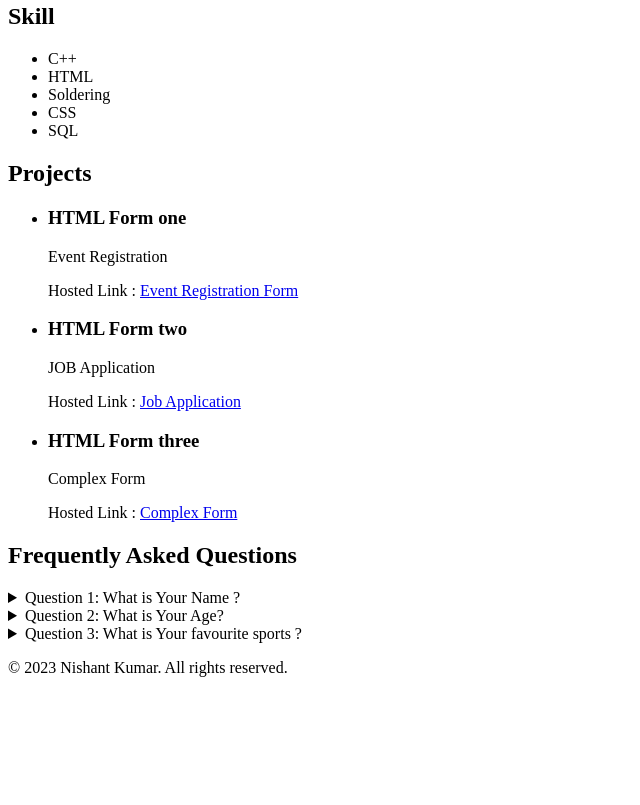
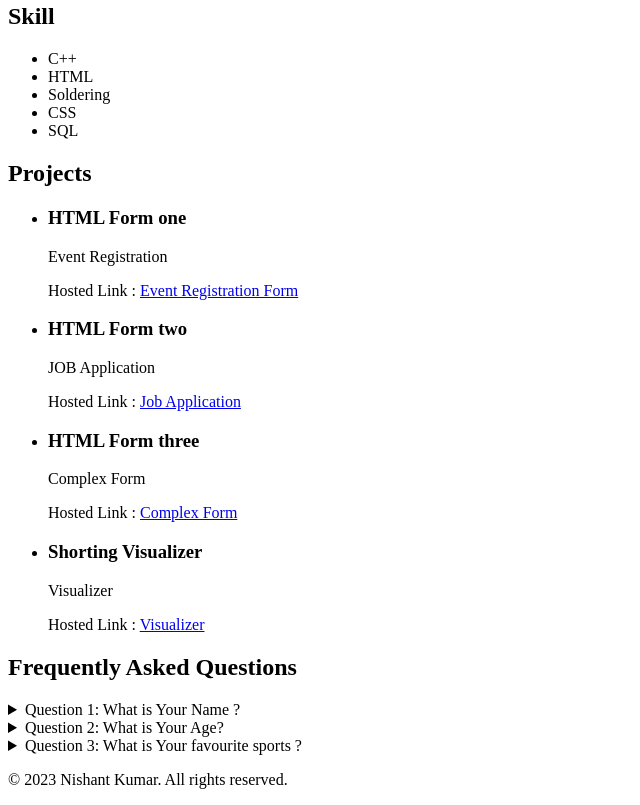
Before and after one commit to kindnishant/My-Resume, a plain HTML site: page index.html in a window 1280 px wide. Shown: the part 639-1444 px from the top of the page, without its empty margins (0-640 px from the left). Before the commit the page ends 1332 px from the top, so only its background shows below. Drawn offline with Linux system fonts and the light colour scheme.

Commit message:
vizualizer added

```diff
--- a/index.html
+++ b/index.html
@@ -98,6 +98,14 @@
                 </li>
             </ul>
 
+            <ul>
+                <li>
+                <h3>Shorting Visualizer</h3>
+                <p>Visualizer</p>
+                <p>Hosted Link : <a href="https://atishaykr.github.io/sorting-visualizer/">Visualizer</a></p>
+                </li>
+            </ul>
+
         </section>
 
         <Section>
```
